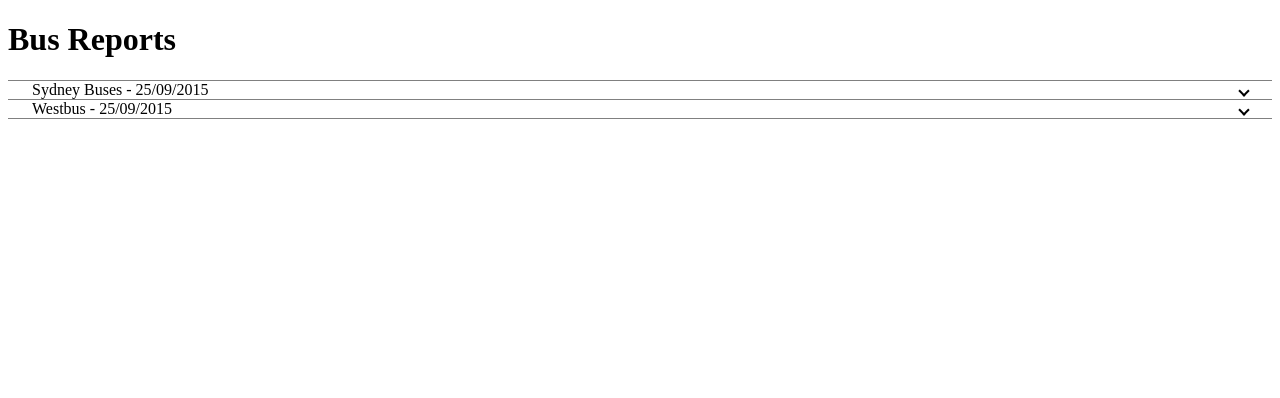
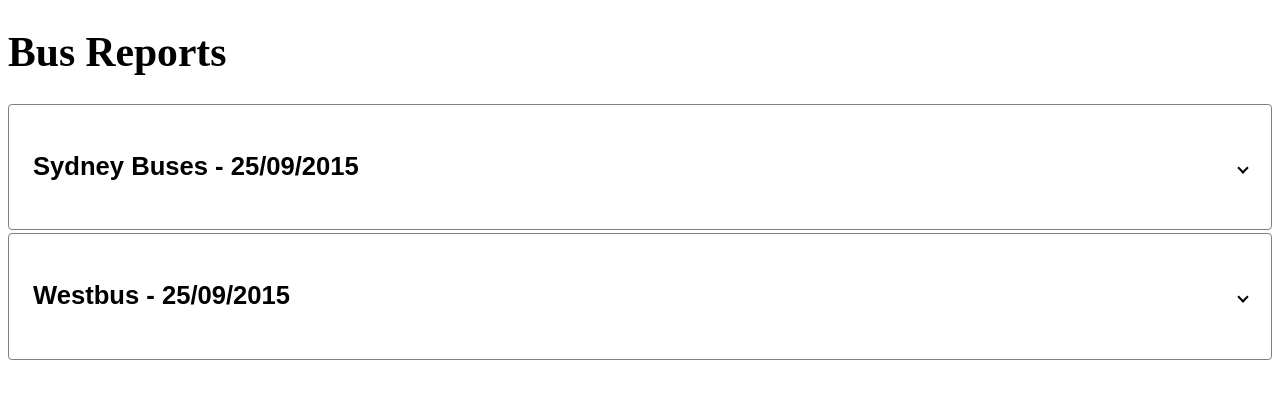
Before and after one commit to mbborromeo/angular7-bus-reports, an Angular app: page / in a window 1280 px wide. Shown: the top 398 px of the page. Built offline with nearby package versions, Linux system fonts and the light colour scheme.

Commit message:
CSS edits to list and table

```diff
--- a/src/app/app.component.css
+++ b/src/app/app.component.css
@@ -1 +1,5 @@
 @import "~@angular/material/prebuilt-themes/indigo-pink.css";
+
+h1 {
+  font-size: 2.6em;
+}
--- a/src/app/buses/buses.component.css
+++ b/src/app/buses/buses.component.css
@@ -1,13 +1,47 @@
 ul#bus-report {
   list-style: none;
   padding-left: 0;
-  border-top: 1px solid grey;
+  /*border-top: 1px solid grey;*/
+  font-family: "Arial";
+}
+
+ul#bus-report h2 {
+  font-size: 1.6em;
+  line-height: 3.2em;
 }
 
 ul#bus-report li {
-  border-bottom: 1px solid grey;
+  /*border-bottom: 1px solid grey;*/
+  margin-bottom: 3px;
 }
 
-thead {
+.mat-expansion-panel {
+  background-color: white; /*#F1F1F1*/
+  /*border-radius: 0;*/
+  border: 1px solid grey;
+}
+
+ul#bus-report table {
+  width: 100%;
+	border-collapse: collapse;
+	border-spacing: 0;
+  font-size: 1.2em;
+  line-height: 2.4em;
+}
+
+ul#bus-report table tr {
+  border-top: 1px solid grey;
+  background-color: white;
+}
+
+ul#bus-report table thead tr {
   background-color: lightblue;
 }
+
+.mat-expansion-panel-header {
+  /*padding-left: 0;*/
+}
+
+/*.mat-expansion-panel .mat-expansion-panel-content .mat-expansion-panel-body {
+  padding: 0;
+}*/
--- a/src/app/buses/buses.component.html
+++ b/src/app/buses/buses.component.html
@@ -4,7 +4,7 @@
     <li *ngFor="let b of buses">
       <mat-expansion-panel>
         <mat-expansion-panel-header>
-          {{ b.organisation }} - {{ b.date }}
+          <h2>{{ b.organisation }} - {{ b.date }}</h2>
         </mat-expansion-panel-header>
 
         <table>
```
Also changed, not shown: 1 other file (tests, documents, lock files or other folders).
